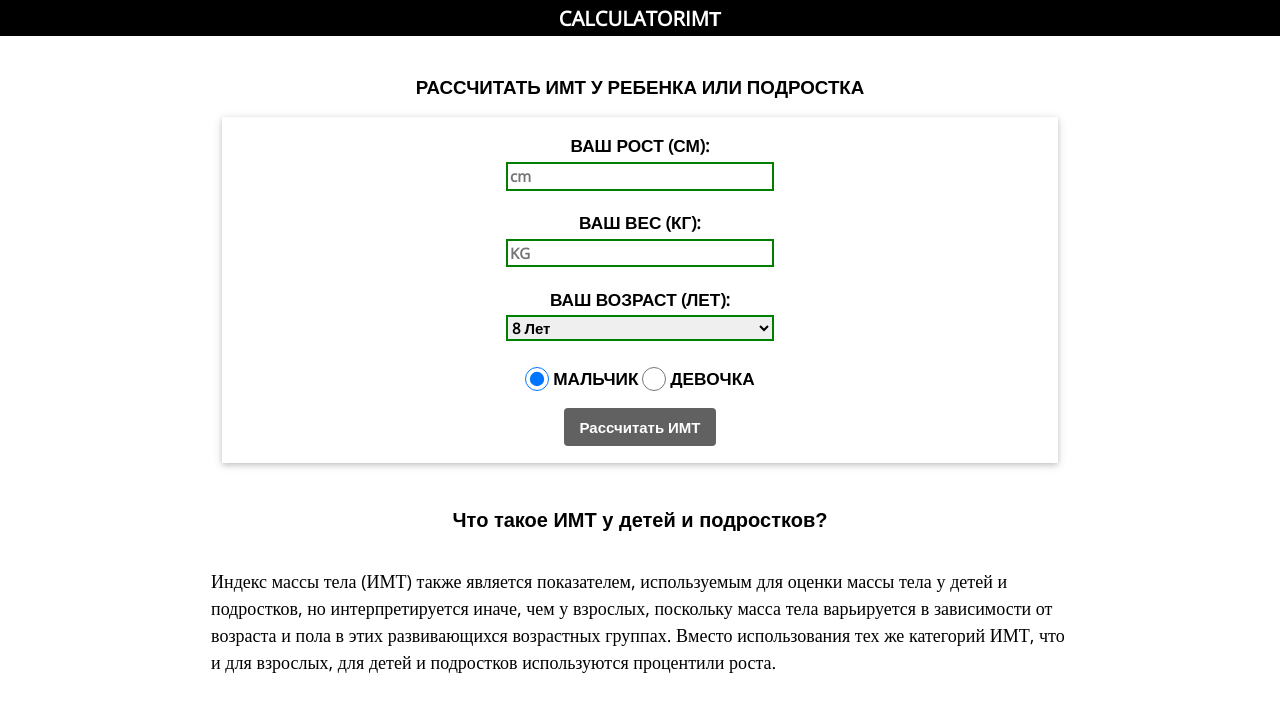
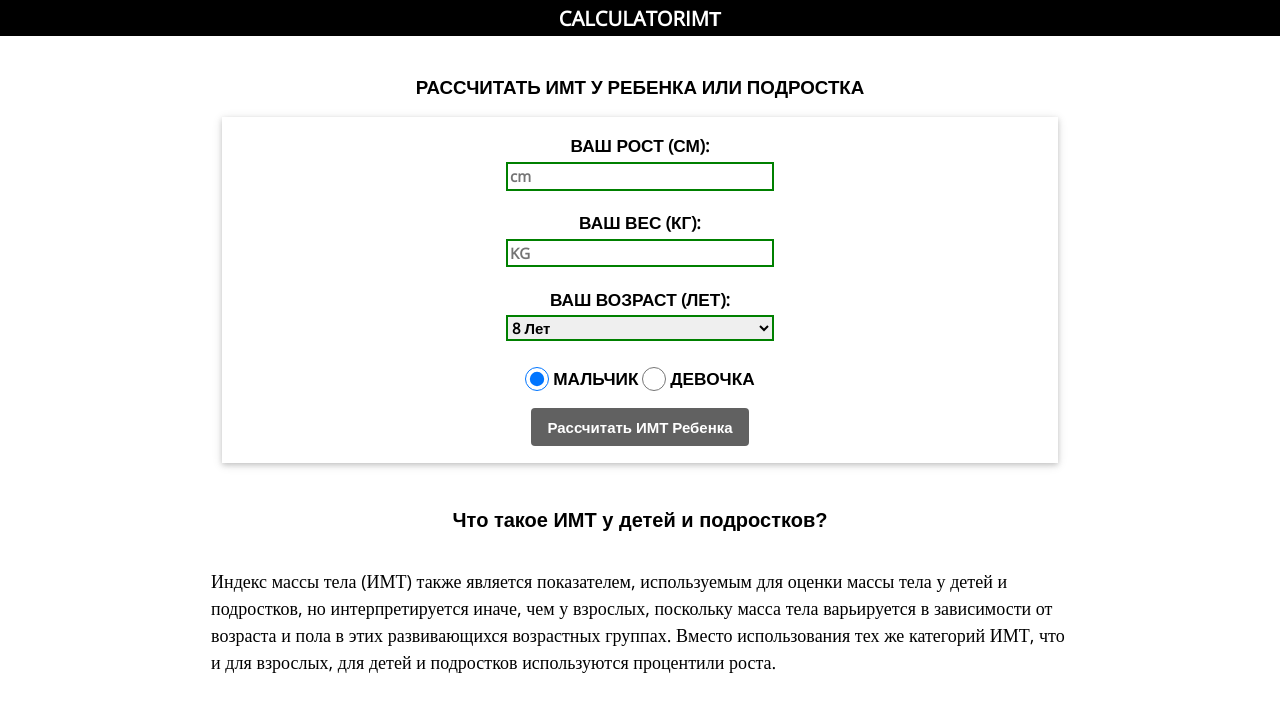
Before and after one commit to calculatorimt/calculatorimt.github.io, a plain HTML site: page имт-ребенка.html in a window 1280 px wide. Shown: the top 712 px of the page. Drawn offline with nearby package versions, Linux system fonts and the light colour scheme.

Commit message:
тест

```diff
--- a/имт-ребенка.html
+++ b/имт-ребенка.html
@@ -56,7 +56,7 @@
   <label>Девочка</label>
       </section>
    <section class="buttonSection w3-panel">
- <button class="w3-btn w3-dark-grey w3-round"  type="submit"> Рассчитать ИМТ</button></form>
+ <button class="w3-btn w3-dark-grey w3-round"  type="submit"> Рассчитать ИМТ Ребенка</button></form>
   </section>
 </article>
 <article class="about w3-content w3-panel" style="max-width: 900px">
```
